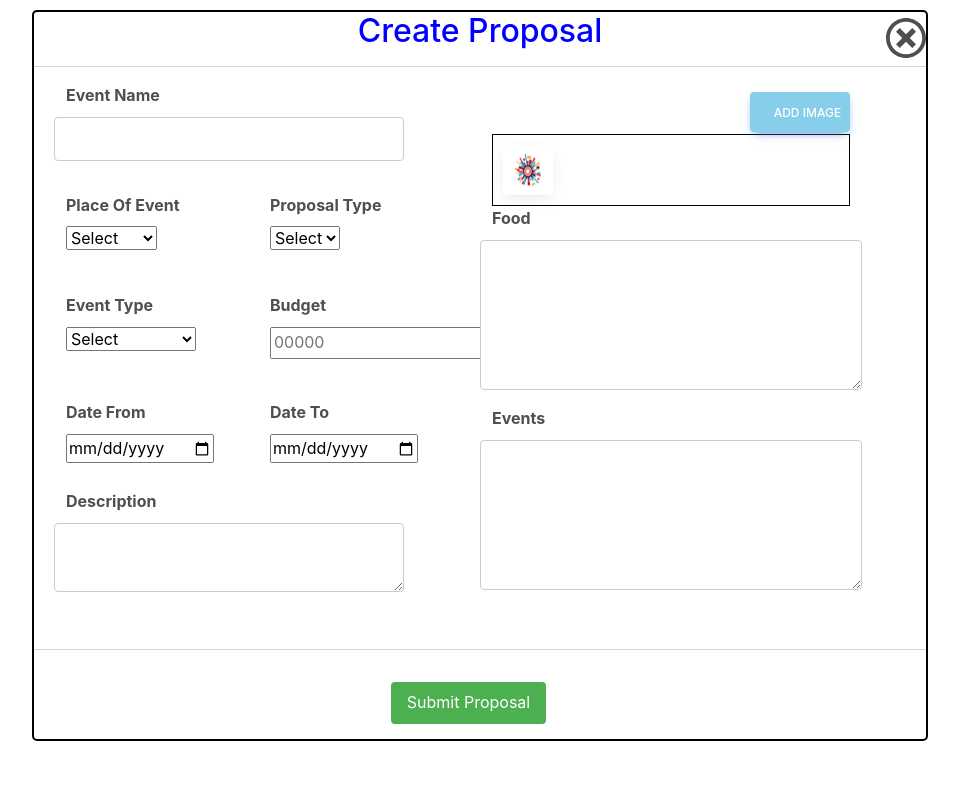
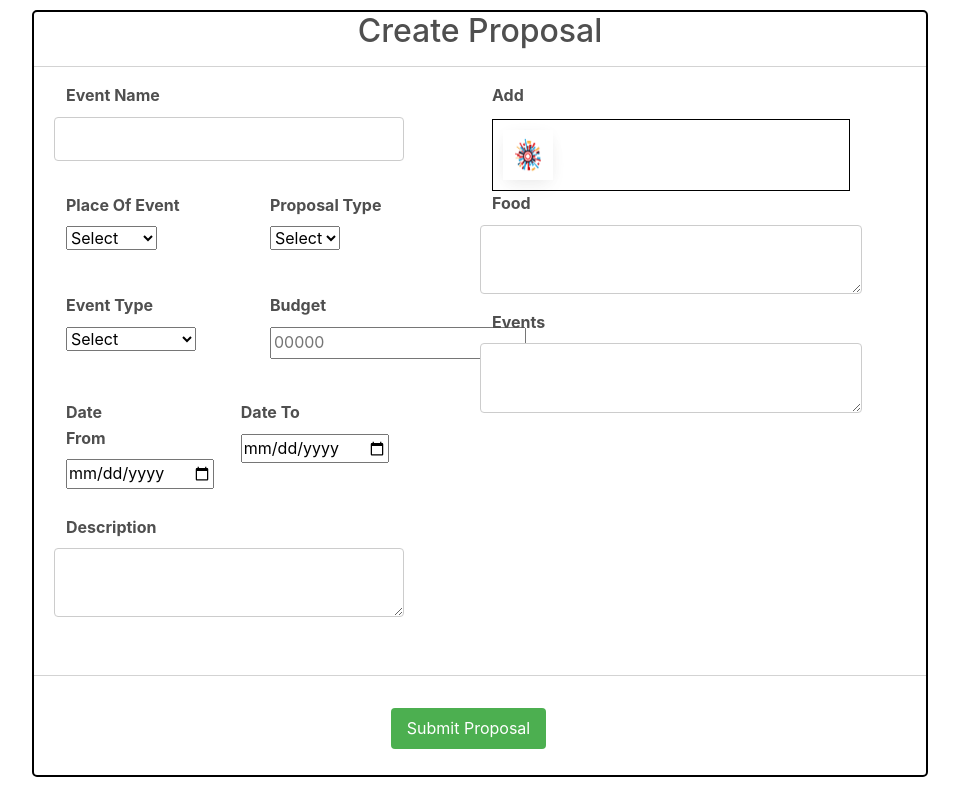
Before and after one commit to munnashah8709/EVENTPROPOSAL, a React (Create React App) app in the folder eventapp/: page /CreateProposal in a window 1280 px wide. Shown: the whole page, without its empty margins (160-1119 px from the left). Built offline with nearby package versions, Linux system fonts and the light colour scheme.

Commit message:
changes added and error resolved

```diff
--- a/eventapp/src/Components/Dashboard/VendorDashboard.js
+++ b/eventapp/src/Components/Dashboard/VendorDashboard.js
@@ -33,13 +33,13 @@ const VendorDashboard = () => {
 
 
   useEffect(() => {
-    fetch("http://localhost:8080/mypost", {
+    fetch("http://localhost:8080/allProposal", {
         headers: {
             "Authorization": "Bearer " + localStorage.getItem("jwt")
         }
     }).then(res => res.json())
         .then(result => {
-          setvendordetails(result.mypost)
+          setvendordetails(result.posts)
         })
 }, [])
 
@@ -80,7 +80,8 @@ const handleClick = (event, id) => {
             }}
           />
           <GrLogout
-            style={{ marginRight: "15px", width: "30px", height: "30px" }}
+            style={{ marginRight: "15px", width: "30px", height: "30px"
+            }}
             onClick={()=>{
               localStorage.clear()
               navigate("/")
@@ -127,7 +128,7 @@ const handleClick = (event, id) => {
             vendordetails.map((details,key)=>{
            return(
             <div className="detailscard" key={key}>
-              <h4>{details.events}</h4>
+              <h4>{details.eventName}</h4>
               <p>{details.description}</p>
             <div className="row">
             <div className="col">
@@ -150,7 +151,7 @@ const handleClick = (event, id) => {
             <div className="col">
 
             <div style={{float:"right",marginRight:"30px"}}><MdEdit style={{height:"25px", width:"25px"}} onClick={Upadateproposal}/></div>
-            <div style={{float:"right", marginRight:"30px",}}><RiDeleteBin6Fill style={{height:"25px", width:"25px"}} onClick={event => handleClick(event, details.postedBy._id)} /> </div>
+            <div style={{float:"right", marginRight:"30px",}}><RiDeleteBin6Fill style={{height:"25px", width:"25px"}} onClick={event => handleClick(event, details._id)} /> </div>
 
             </div>
          </div>
--- a/eventapp/src/Components/Proposals/CreateProposal.js
+++ b/eventapp/src/Components/Proposals/CreateProposal.js
@@ -1,8 +1,5 @@
 import React, { useEffect, useRef, useState } from "react";
 import { useNavigate } from "react-router-dom";
-
-import { ImCancelCircle } from "react-icons/im";
-
 import "./createProposal.css";
 
 const CreateProposal = () => {
@@ -25,11 +22,10 @@ const navigate =useNavigate()
       fetch("http://localhost:8080/createProposal",{
         method:"post",
         headers:{"Content-Type":"application/json",
-        "Authorization":"Bearer"+localStorage.getItem("jwt")
+        "Authorization":"Bearer "+localStorage.getItem("jwt")
            },
-
         body:JSON.stringify({
-        eventName: eventName,
+          eventName: eventName,
         place:place,
         proposalType:proposalType,
         eventType:eventType,
@@ -86,9 +82,12 @@ const navigate =useNavigate()
   }
 
 
-  const BacktoVendorDashbord=()=>{
-     navigate("/Vendor_Dashboard")
-  }
+  // const handleSubmit =() => {
+
+
+
+
+  // };
 
 
 
@@ -97,9 +96,7 @@ const navigate =useNavigate()
     <>
       <div className="C-proposal_container">
         <div>
-          <h2 style={{ textAlign: "center", color:"blue" }}>Create Proposal</h2>
-          <div><h1 style={{float:"right", marginTop:"-47px"}}><ImCancelCircle  onClick={BacktoVendorDashbord} /></h1></div>
-
+          <h2 style={{ textAlign: "center" }}>Create Proposal</h2>
         </div>
         <hr></hr>
         <div className="row">
@@ -179,7 +176,7 @@ const navigate =useNavigate()
             <br></br>
 
             <div className="row" style={{ marginLeft: "20px" }}>
-              <div className="col-4">
+              <div className="col-3">
                 <label htmlFor="dateFrom">Date From</label>
                 <input
                   type="date"
@@ -191,7 +188,7 @@ const navigate =useNavigate()
               </div>
               <div className="col-3"></div>
 
-              <div className="col-4">
+              <div className="col-3">
                 <label htmlFor="dateTo">Date To</label>
                 <input
                   type="date"
@@ -222,10 +219,7 @@ const navigate =useNavigate()
 
           <div class="col-5">
             <div className="row">
-              <div>
-              <button type="button" class="btn btn-primary" onClick={handleclick} style={{width:"100px",float:"right"}} >Add Image</button>
-              </div>
-
+              <label htmlFor="albums" onClick={handleclick}>Add</label>
               <input id="output" className="fileinp" multiple type="file" accept="image/*" onChange={(e) => { loadfile(e); setImage(e.target.files[0]) }} ref={hiddenInputFile} style={{ display: "none" }} />
             </div>
 
@@ -240,7 +234,6 @@ const navigate =useNavigate()
             <div className="row">
               <label htmlFor="food">Food</label>
               <textarea
-               style={{height:"150px"}}
                 id="description"
                 value={food}
                 onChange={(event) => setFood(event.target.value)}
@@ -250,7 +243,6 @@ const navigate =useNavigate()
             <div className="row">
               <label htmlFor="events">Events</label>
               <textarea
-              style={{height:"150px"}}
                 id="description"
                 value={events}
                 onChange={(event) =>setEvents(event.target.value)}
@@ -261,7 +253,8 @@ const navigate =useNavigate()
         </div>
 
         <hr></hr>
-        <button type="submit" style={{marginLeft:"40%", marginBottom:"15px"}} onClick={()=>postImage()}>Submit Proposal</button>
+        <button type="submit" style={{marginLeft:"40%"}} onClick={()=>postImage()}>Submit Proposal</button>
+        <br></br>
         <br></br>
       </div>
     </>
```
Also changed, not shown: 1 other file (tests, documents, lock files or other folders).
